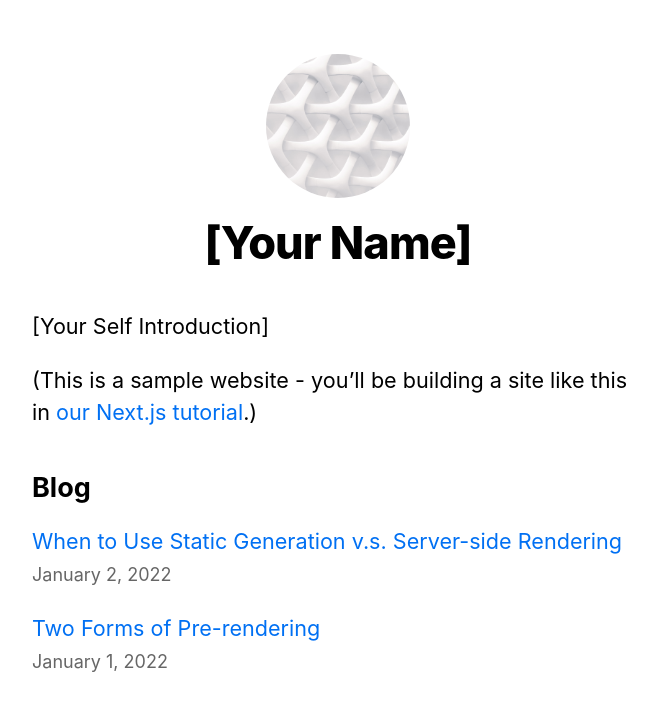
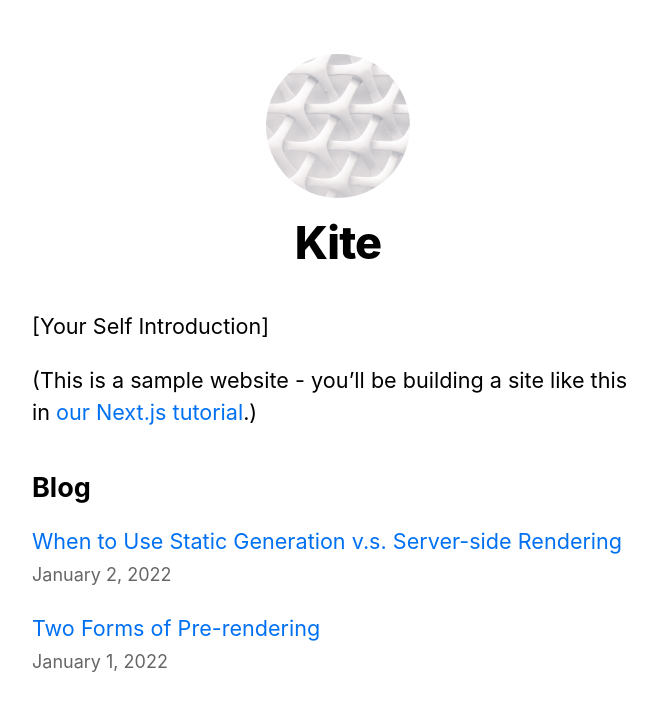
Before and after one commit to slywyrm/kite-explain-git, a Next.js app: page / in a window 1280 px wide. Shown: the top 710 px of the page, without its empty margins (302-959 px from the left). Built offline with nearby package versions, Linux system fonts and the light colour scheme.

Commit message:
changed name to Kite

```diff
--- a/components/layout.tsx
+++ b/components/layout.tsx
@@ -4,7 +4,7 @@ import styles from './layout.module.css'
 import utilStyles from '../styles/utils.module.css'
 import Link from 'next/link'
 
-const name = '[Your Name]'
+const name = 'Kite'
 export const siteTitle = 'Next.js Sample Website'
 
 export default function Layout({
```
Also changed, not shown: 1 other file (tests, documents, lock files or other folders).
